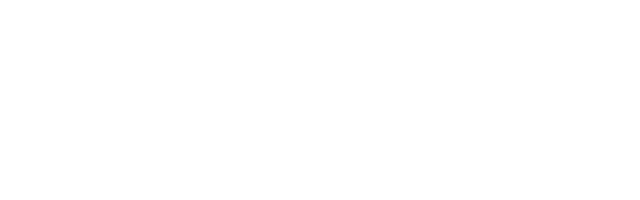
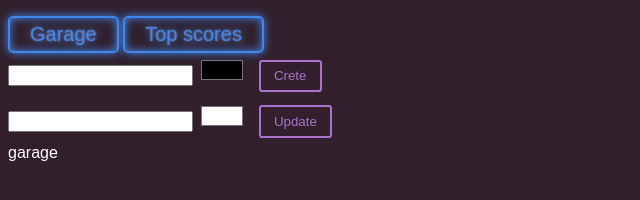
Before and after one commit to ya6/rss-fe-2022-q1, a website built with webpack: page async-race/index.html in a window 1280 px wide. Shown: the whole page, without its empty margins (0-640 px from the left). Built offline with nearby package versions, Linux system fonts and the light colour scheme.

Commit message:
feat: add basic structure, add routing

```diff
--- a/async-race/index.html
+++ b/async-race/index.html
@@ -1,13 +1,14 @@
 <!DOCTYPE html>
-<html>
+<html lang="en">
 
 <head>
-    <meta charset="utf-8" />
+    <meta charset="UTF-8">
+    <meta http-equiv="X-UA-Compatible" content="IE=edge">
+    <meta name="viewport" content="width=device-width, initial-scale=1.0">
     <title>async-race</title>
 </head>
 
 <body>
-    <div id="app"></div>
 </body>
 
 </html>
--- /dev/null
+++ b/async-race/src/Controller.ts
@@ -0,0 +1,3 @@
+export default class Controller {
+
+}
--- /dev/null
+++ b/async-race/src/Dispatcher.ts
@@ -0,0 +1,29 @@
+import garage from './components/garage';
+import topScores from './components/topScores';
+import Router from './Router';
+
+export default class Dispatcher {
+  static clickDispatcher(e:Event) {
+    let button = null;
+    const garageComponent = garage as HTMLElement;
+    const element = e.target as HTMLElement;
+    const topComponent = topScores as HTMLElement;
+    console.log('Dispatcher => clickDispatcher', element);
+    if (element !== null) {
+      button = element.getAttribute('data-button');
+    }
+
+    switch (button) {
+      case 'garage':
+        Router.route(garageComponent);
+        break;
+
+      case 'top':
+        Router.route(topComponent);
+        break;
+
+      default:
+        break;
+    }
+  }
+}
--- /dev/null
+++ b/async-race/src/Dom.ts
@@ -0,0 +1,29 @@
+export default class Dom {
+  static appendElemToDOM = (
+    parent: HTMLElement,
+    arrOfElements: HTMLElement | Array<HTMLElement>,
+  ) => {
+    const df = new DocumentFragment();
+    if (Array.isArray(arrOfElements)) {
+      df.append(...arrOfElements);
+    } else {
+      df.append(arrOfElements);
+    }
+    parent.append(df);
+  };
+
+  static delElemFromDOM = (arrOfElements: HTMLElement | Array<HTMLElement>) => {
+    if (Array.isArray(arrOfElements)) {
+      arrOfElements.forEach((element) => {
+        element.remove();
+      });
+    } else {
+      arrOfElements.remove();
+    }
+  };
+
+  static delAllChildren(element: HTMLElement) {
+    const elementToClear = element;
+    elementToClear.innerHTML = '';
+  }
+}
--- /dev/null
+++ b/async-race/src/Router.ts
@@ -0,0 +1,11 @@
+import Dom from './Dom';
+
+export default class Router {
+  static route(routeComponent: HTMLElement) {
+    const app = document.querySelector('.page-container') as HTMLElement;
+    if (app !== null) {
+      Dom.delAllChildren(app);
+      Dom.appendElemToDOM(app, routeComponent);
+    }
+  }
+}
--- /dev/null
+++ b/async-race/src/assets/style.css
@@ -0,0 +1,111 @@
+@charset "utf-8";
+
+:root {
+  --white: #fff;
+  --gray: gray;
+  --l-gray: #f5f5f5;
+  --tiffany: #1abc9c;
+  --dark: #080707;
+  --dark2: hsl(323 21% 16%);
+  --darkblue: darkblue;
+  /* --clr-neon: hsl(317 100% 54%); */
+  --clr-neon: rgb(65, 134, 236);
+  --fill: #a972cb;
+}
+
+html,
+body {
+  min-height: 100vh;
+  font-family: "Poppins", sans-serif;
+  padding: 0;
+  margin: 0;
+  overflow-x: hidden;
+  background: var(--dark2);
+  color: var(--white);
+}
+
+h1,
+h2,
+h3,
+h4,
+h5,
+h6 {
+  font-weight: 600;
+  line-height: 1.5;
+  margin: 0;
+}
+
+/* a {
+  text-decoration: none;
+  font-weight: 600;
+  font-size: 1rem;
+  color: var(l-gray);
+} */
+
+.app {
+  margin: 1rem 0.5rem;
+}
+/* buttons */
+
+.neon-button {
+  font-size: 1.25rem;
+  display: inline-block;
+  cursor: pointer;
+  text-decoration: none;
+  color: var(--clr-neon);
+  border: var(--clr-neon) 0.125em solid;
+  padding: 0.25em 1em;
+  border-radius: 0.25em;
+  background: transparent;
+  text-shadow: 0 0 0.125em hsl(0 0% 100% / 0.3), 0 0 0.45em currentColor;
+  box-shadow: inset 0 0 0.5em 0 var(--clr-neon), 0 0 0.5em 0 var(--clr-neon);
+  position: relative;
+}
+
+.neon-button::after {
+  content: "";
+  position: absolute;
+  top: 0;
+  bottom: 0;
+  left: 0;
+  right: 0;
+  box-shadow: 0 0 2em 0.5em var(--clr-neon);
+  opacity: 0;
+  transition: opacity 100ms linear;
+}
+
+.neon-button:focus {
+  text-shadow: none;
+}
+
+.neon-button:hover::after {
+  opacity: 1;
+}
+
+.neon-button:focus::after {
+  opacity: 1;
+}
+
+.fill-button {
+  background: none;
+  border: 2px solid;
+  border-radius: 0.25em;
+  margin: 0.5em;
+  padding: 0.5em 1em;
+  color: var(--fill);
+  transition: 0.25s;
+}
+
+.fill-button:hover,
+.fill-button:focus {
+  box-shadow: inset 0 0 0 2em var(--hover);
+  border-color: var(--fill);
+  color: #fff;
+}
+
+.pick-color {
+  border: 0;
+  background: none;
+  width: 50px;
+  height: 30px;
+}
--- /dev/null
+++ b/async-race/src/components/app.ts
@@ -0,0 +1,30 @@
+const app = (() => {
+  const appEl = document.createElement('div');
+  appEl.className = 'app';
+  const content = `
+  <div>
+    <button class="neon-button" data-button="garage">Garage</button>
+    <button class="neon-button" data-button="top">Top scores</button>
+    <div>
+
+      <div>
+        <input type="text"  name="">
+        <input type="color" class ="pick-color" name="">
+        <button class="fill-button" data-button="crete">Crete</button>
+      </div>
+
+      <div>
+        <input type="text" name="">
+        <input type="color" class ="pick-color"  value="#ffffff"name="">
+        <button class="fill-button" data-button="update">Update</button>
+      </div>
+
+
+      <div class="page-container"></div>
+  `;
+  appEl.insertAdjacentHTML('beforeend', content);
+
+  return appEl;
+})();
+
+export default app;
--- /dev/null
+++ b/async-race/src/components/garage.ts
@@ -0,0 +1,8 @@
+const garage = (() => {
+  const garageEl = document.createElement('div');
+  garageEl.className = 'garage';
+  garageEl.textContent = 'garage';
+  return garageEl;
+})();
+
+export default garage;
--- /dev/null
+++ b/async-race/src/components/topScores.ts
@@ -0,0 +1,8 @@
+const topScores = (() => {
+  const topScoresEl = document.createElement('div');
+  topScoresEl.className = 'top-scores';
+  topScoresEl.textContent = 'top-scores';
+  return topScoresEl;
+})();
+
+export default topScores;
--- a/async-race/src/index.ts
+++ b/async-race/src/index.ts
@@ -1 +1,14 @@
-console.log('async-race');
+import './assets/style.css';
+import Dispatcher from './Dispatcher';
+import Dom from './Dom';
+import app from './components/app';
+import garage from './components/garage';
+import Router from './Router';
+
+// events
+document.body.addEventListener('click', Dispatcher.clickDispatcher);
+
+// set app
+Dom.appendElemToDOM(document.body, app);
+
+Router.route(garage);
```
Also changed, not shown: async-race/src/test.html (added, +31 -0 lines), async-race/.eslintrc.json.
